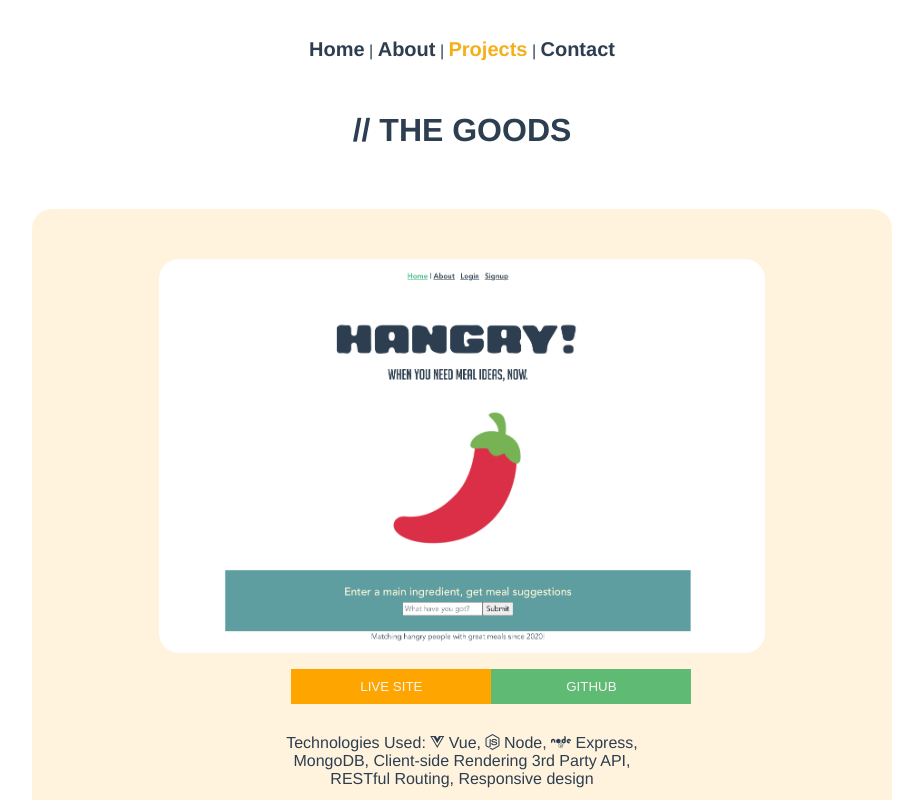
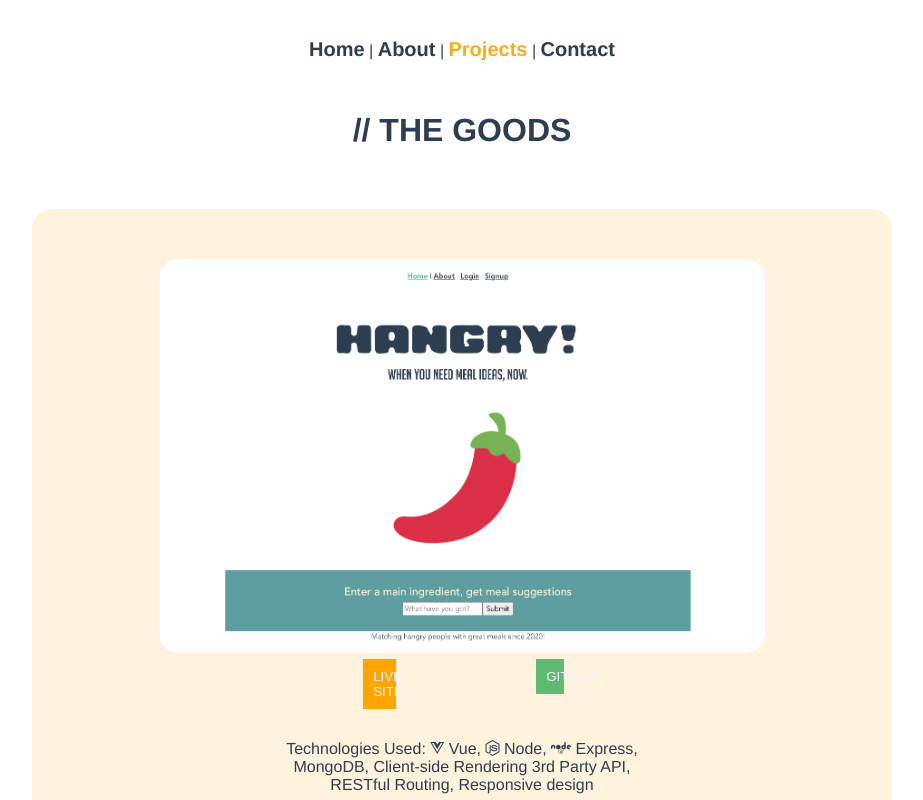
Before and after one commit to spencerhaugh/portfolio, a Vue app: page /#/projects in a window 1280 px wide. Shown: the top 800 px of the page, without its empty margins (178-1101 px from the left). Built offline with nearby package versions, Linux system fonts and the light colour scheme.

Commit message:
Adjust buttons

```diff
--- a/src/views/Projects.vue
+++ b/src/views/Projects.vue
@@ -89,7 +89,7 @@ export default {
     border-radius: 20px;
   }
   button {
-    width: 200px;
+    width: 40%;
     border: none;
     padding: 10px;
     margin-top: 8%;
```
